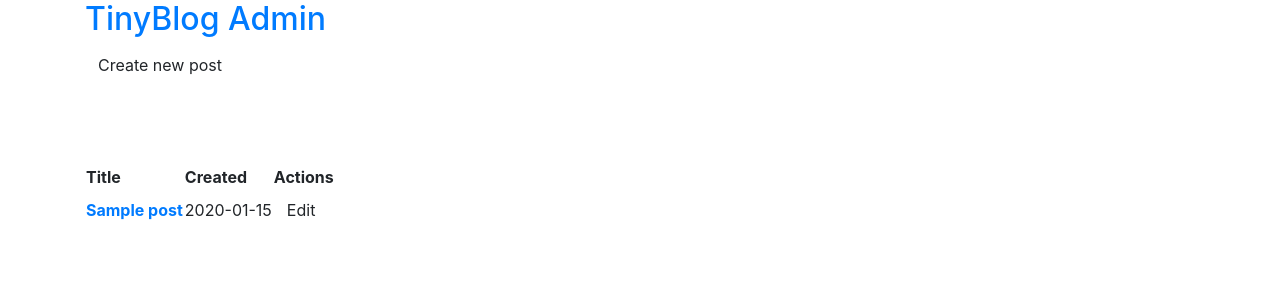
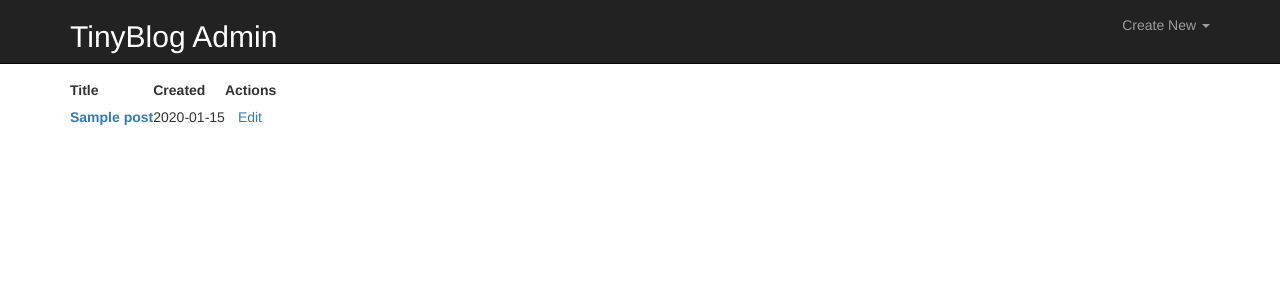
Before and after one commit to App251/tinyBlog, a Flask app: template tinyBlog/templates/admin/list.html in a window 1280 px wide. Shown: the top 300 px of the page. Run offline with Flask 2, Linux system fonts and the light colour scheme; the template is opened without the code that fills it: most values are stand-ins (such as "Sample title", 1, 10 or a date in 2020); some libraries are stand-ins or nearby versions.

Commit message:
Add post types

```diff
--- a/tinyBlog/templates/admin/base.html
+++ b/tinyBlog/templates/admin/base.html
@@ -1,18 +1,32 @@
+
 {% extends "base.html" %}
 
 {%- block topbar -%}
-<div class="topbar" data-dropdown="dropdown">
-  <div class="fill">
-    <div class="container">
-      <h2>
-           <a href="{{ url_for('admin.index') }}" class="brand">TinyBlog Admin</a>
-      </h2>
-      <ul class="nav secondary-nav">
-        <li class="menu">
-           <a href="{{ url_for('admin.create') }}" class="btn primary">Create new post</a>
+<nav class="navbar navbar-inverse navbar-fixed-top" role="navigation">
+  <div class="container">
+    <div class="navbar-header">
+      <h2><a href="{{ url_for('admin.index') }}" class="brand">TinyBlog Admin</a></h2>
+    </div>
+    <div class="navbar-collapse">
+      <ul class="nav nav-pills navbar-nav navbar-right ">
+        <li>
+          <a href="#" class="dropdown-toggle" data-toggle="dropdown">
+            Create New
+            <b class="caret"></b>
+          </a>
+          <ul class="dropdown-menu">
+            {% for type in ('post', 'video', 'image', 'quote') %}
+            <li><a href="{{ url_for('admin.create', type=type) }}">{{ type|title }}</a></li>
+            {% endfor %}
+          </ul>
         </li>
       </ul>
-    </div>
-  </div>
-</div>
+    </div><!-- /.nav-collapse -->
+  </div><!-- /.container -->
+</nav>
 {%- endblock -%}
+
+{% block js_footer %}
+  <script src="//cdn.bootcss.com/jquery/2.1.4/jquery.min.js"></script>
+  <script src="//cdn.bootcss.com/bootstrap/3.3.5/js/bootstrap.min.js"></script>
+{% endblock %}
--- a/tinyBlog/templates/base.html
+++ b/tinyBlog/templates/base.html
@@ -2,22 +2,26 @@
 <html lang="en">
   <head>
     <meta charset="utf-8">
-    <title>JohnnyV TinyBlog</title>
-    <link href="http://twitter.github.com/bootstrap/1.4.0/bootstrap.css" rel="stylesheet">
-    <style>.content {padding-top: 80px;}</style>
+    <title>TinyBlog</title>
+    <link href="//cdn.bootcss.com/bootstrap/3.3.5/css/bootstrap.min.css" rel="stylesheet">
+    <style>.content {padding-top: 80px;} a.brand {color: #fff }</style>
   </head>
+
   <body>
     {%- block topbar -%}
-    <div class="topbar">
-      <div class="fill">
+    <nav class="navbar navbar-inverse navbar-fixed-top">
         <div class="container">
-          <h2>
-              <b>JohnnyV TinyBlog</b> <small> - Starring Flask, MongoDB and MongoEngine</small>
-          </h2>
+            <div class="navbar-header">
+                <h2>
+                    <a href="/" class="brand">TinyBlog</a> <small> - Flask, MongoDB and MongoEngine</small>
+                </h2>
+            </div>
+            <div class="navbar-collapse">
+            </div>
         </div>
-      </div>
-    </div>
+    </nav>
     {%- endblock -%}
+
     <div class="container">
       <div class="content">
         {% block page_header %}{% endblock %}
--- a/tinyBlog/views.py
+++ b/tinyBlog/views.py
@@ -38,4 +38,4 @@ class DetailView(MethodView):
         return render_template('posts/detail.html', **context)
 
 posts.add_url_rule('/', view_func=ListView.as_view('list'))
-posts.add_url_rule('/post/<slug>/', view_func=DetailView.as_view('detail'))
+posts.add_url_rule('/<slug>/', view_func=DetailView.as_view('detail'))
```
Also changed, not shown: tinyBlog/admin.py (+12 -3 lines), tinyBlog/models.py (+18 -2 lines), tinyBlog/templates/posts/detail.html (+13 -10 lines), tinyBlog/templates/posts/list.html (+14 -8 lines).
